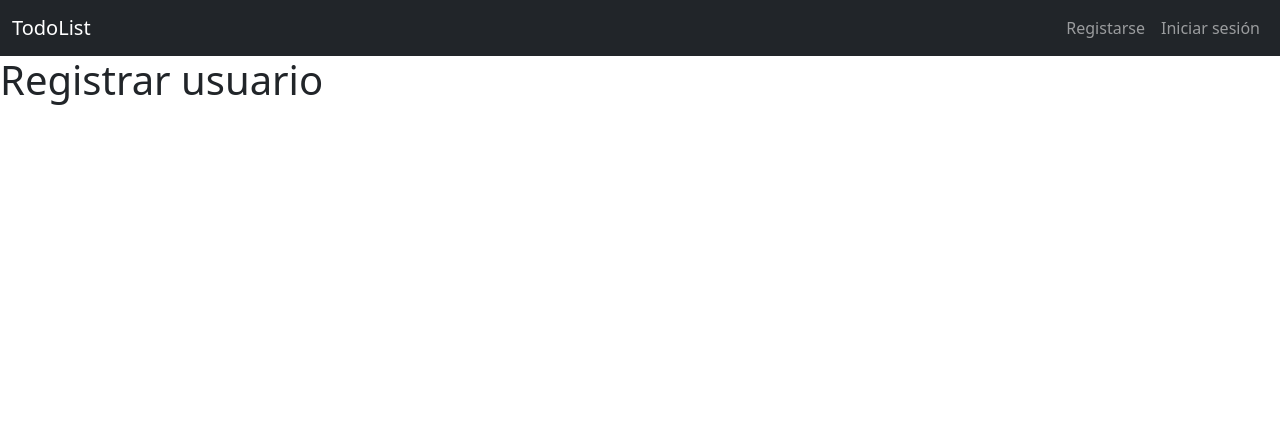
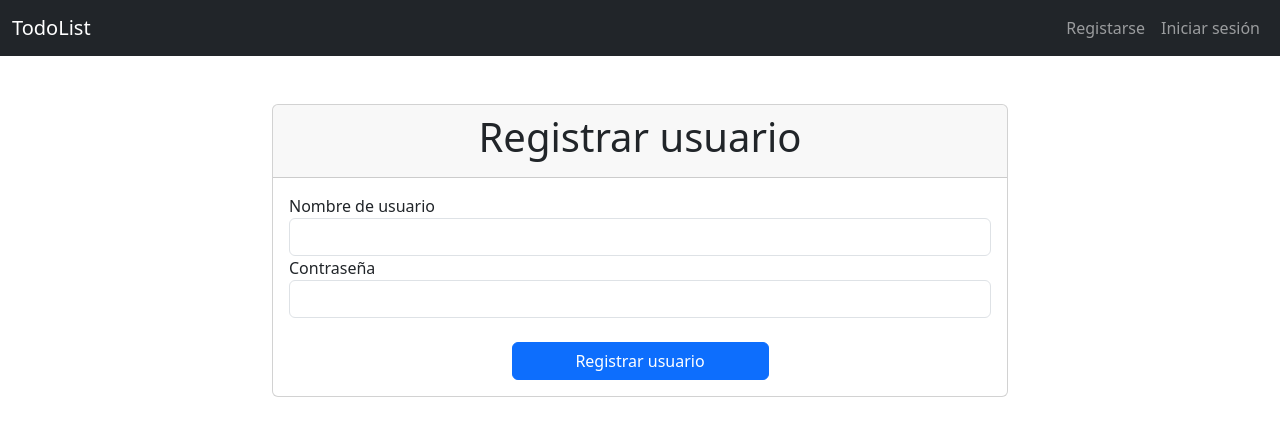
Before and after one commit to Gonzalo345/flask, a Flask app: page /auth/sing_in in a window 1280 px wide. Shown: the top 436 px of the page. Run offline with Flask 3, Linux system fonts and the light colour scheme.

Commit message:
modulo-5

```diff
--- a/todo-list/todor/templates/auth/register.html
+++ b/todo-list/todor/templates/auth/register.html
@@ -1,7 +1,32 @@
 {% extends 'base.html' %}
-{% block title %}Inicio{% endblock %}
+
 {% block content %}
-
-<h1>Registrar usuario</h1>
+<div class="container mt-5">
+    <div class="row justify-content-center">
+        <div class="col-sm-8">
+            <div class="card">
+                <div class="card-header">
+                    <h1 class="text-center">{% block title %}Registrar usuario{% endblock %}</h1>
+                </div>
+                <div class="card-body">
+                    <form action="" method="post">
+                        <div class="form-grup">
+                            <label for="username">Nombre de usuario</label>
+                            <input type="text" class="form-control" id="username" name="username" required minlength="8" maxlength="25">
+                        </div>
+                        <div class="form-grup">
+                            <label for="username">Contraseña</label>
+                            <input type="text" class="form-control" id="password" name="password" required minlength="8" maxlength="25">
+                        </div>
+                        <br>
+                        <div class="text-center">
+                            <input type="submin" class="btn btn-primary" value="Registrar usuario">
+                        </div>
+                    </form>
+                </div>
+            </div>
+        </div>
+    </div>
+</div>
 
 {% endblock %}
--- a/todo-list/todor/templates/base.html
+++ b/todo-list/todor/templates/base.html
@@ -19,10 +19,10 @@
             <div class="collapse navbar-collapse justify-content-end" id="navbarNav">
                 <ul class="navbar-nav">
                     <li class="nav-item">
-                        <a class="nav-link" href="#">Registarse</a>
+                        <a class="nav-link" href="{{url_for('auth.register')}}">Registarse</a>
                     </li>
                     <li class="nav-item">
-                        <a class="nav-link" href="#">Iniciar sesión</a>
+                        <a class="nav-link" href="{{url_for('auth.login')}}">Iniciar sesión</a>
                     </li>
                 </ul>
             </div>
--- a/todo-list/todor/templates/index.html
+++ b/todo-list/todor/templates/index.html
@@ -9,7 +9,7 @@
         <hr class="my-4">
         <p>¿Tienes una cuenta?</p>
         <div class="d-flex justify-content-center">
-            <a href="" class="btn btn-primary mx-2">Iniciar sesión</a>
-            <a href="" class="btn btn-secondary mx-2">Registrarse</a>
+            <a href="{{url_for('auth.login')}}" class="btn btn-primary mx-2">Iniciar sesión</a>
+            <a href="{{url_for('auth.register')}}" class="btn btn-secondary mx-2">Registrarse</a>
         </div>
-{% endblock%}
+{% endblock %}
```
Also changed, not shown: todo-list/todor/templates/auth/login.html (+28 -3 lines).
